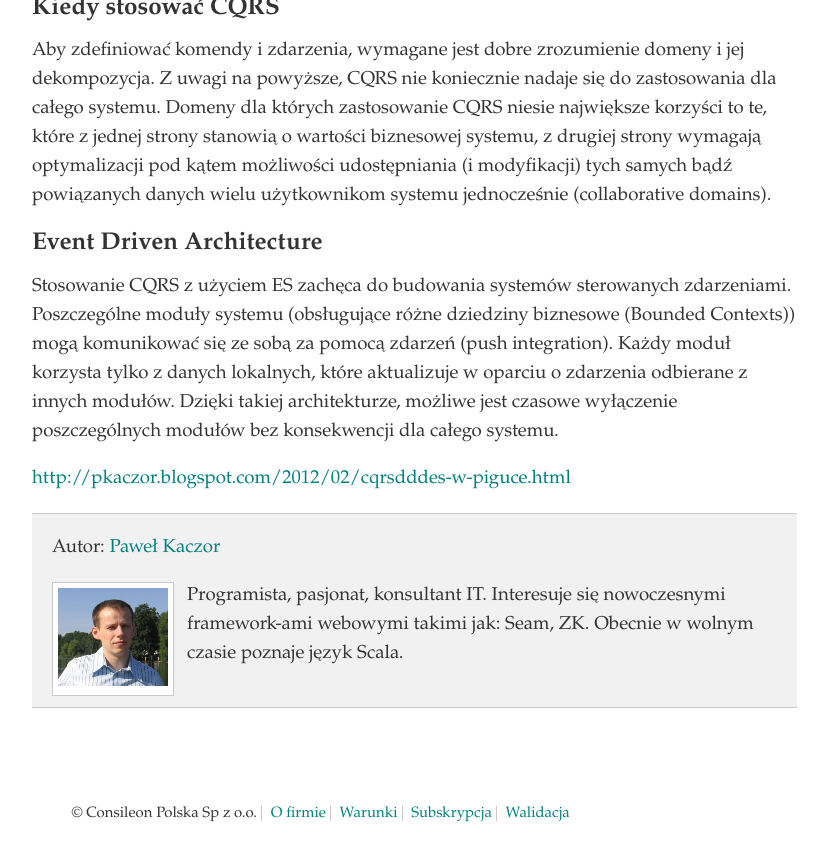
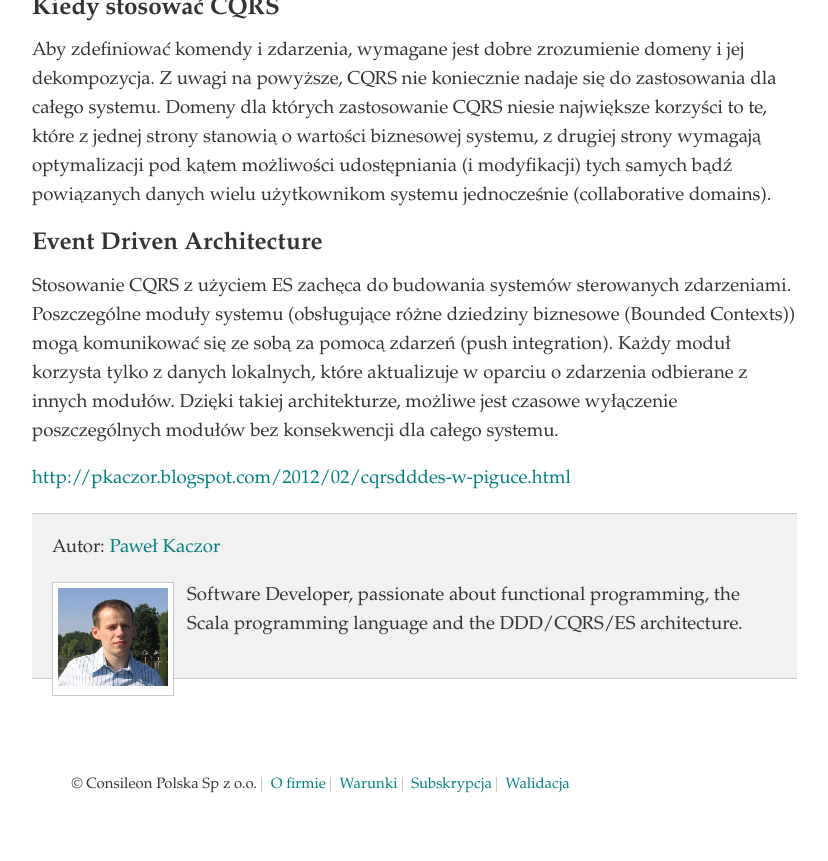
Before and after one commit to consileonpl/consileonpl.github.com, a Jekyll site: the page built from _posts/2012-02-28-CQRS-DDD-ES-w-pigulce.markdown, in a window 1280 px wide and 900 px high, scrolled down 3183 px. Shown: the top 861 px of the window, without its empty margins (338-1166 px from the left). Built offline with Jekyll 4.4.1, drawn with Linux system fonts in a browser that asks for light colours; Markdown is read by kramdown in place of the engine named in the settings.

Commit message:
update Pawel Kaczor's bio

```diff
--- a/_includes/bio_pawel_kaczor.html
+++ b/_includes/bio_pawel_kaczor.html
@@ -5,8 +5,7 @@
   </div>
   <div class="desc">
   <p>
-    Programista, pasjonat, konsultant IT. Interesuje się nowoczesnymi framework-ami webowymi takimi jak: Seam, ZK.
-	Obecnie w wolnym czasie poznaje język Scala.
+    Software Developer, passionate about functional programming, the Scala programming language and the DDD/CQRS/ES architecture.
   </p>
   </div>
 </div>
```
